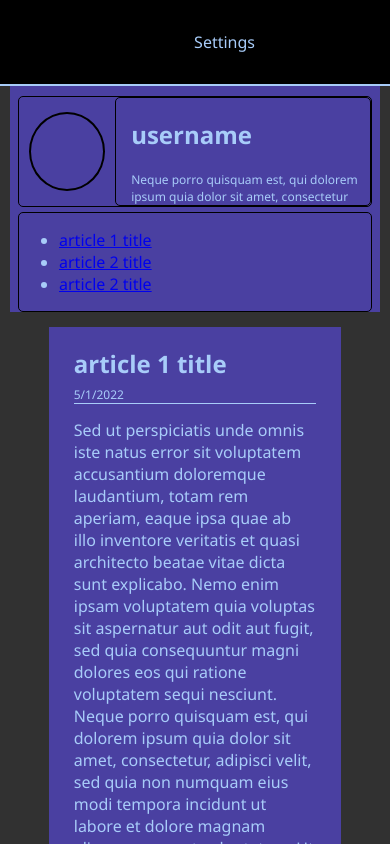
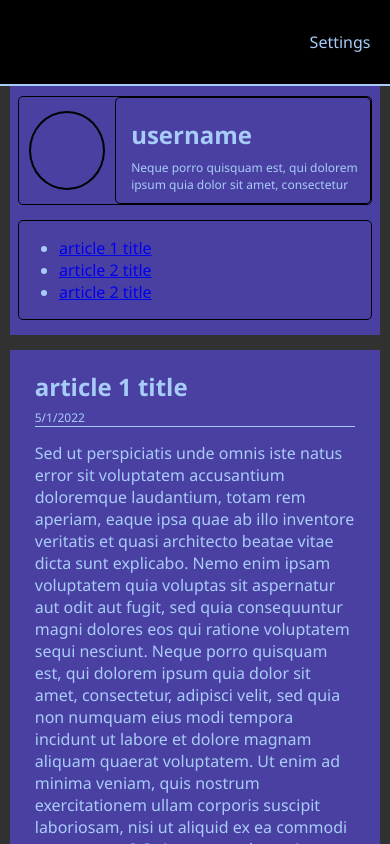
Before and after one commit to dstock3/blog-front, a React (Create React App) app: page / in a window 390 px wide. Shown: the top 844 px of the page. Built offline with nearby package versions, Linux system fonts and the light colour scheme.

Commit message:
Made adjustments to improve responsive design.

```diff
--- a/src/App.css
+++ b/src/App.css
@@ -146,6 +146,7 @@ article {
 
 .profile-name {
   margin-left: 15px;
+  margin-block-end: 0.33em;
 }
 
 .profile-desc {
@@ -173,13 +174,23 @@ article {
     margin-inline: 0;
   }
 
-  .article {
+  article {
     width: 95%;
+    margin-bottom: 15px;
+  }
+
+  .article-content {
+    margin-bottom: 15px;
+
   }
 
   .sidebar {
     margin-bottom: 15px;
     width: 95%;
+  }
+
+  .profile {
+    margin-bottom: 10px;
   }
 
   .profile-pic {
@@ -190,4 +201,23 @@ article {
   .profile-info {
     width: 75%;
   }
+
+  .profile-desc {
+    margin-bottom: 10px;
+  }
+
+  .archive {
+    margin-bottom: 15px;
+  }
+
+  .settings-icon {
+    margin-right: 5%;
+  }
+
+  .settings-dropdown {
+    position: absolute;
+    right: 7.5vw;
+    width: 85vw;
+
+  }
 }
```
